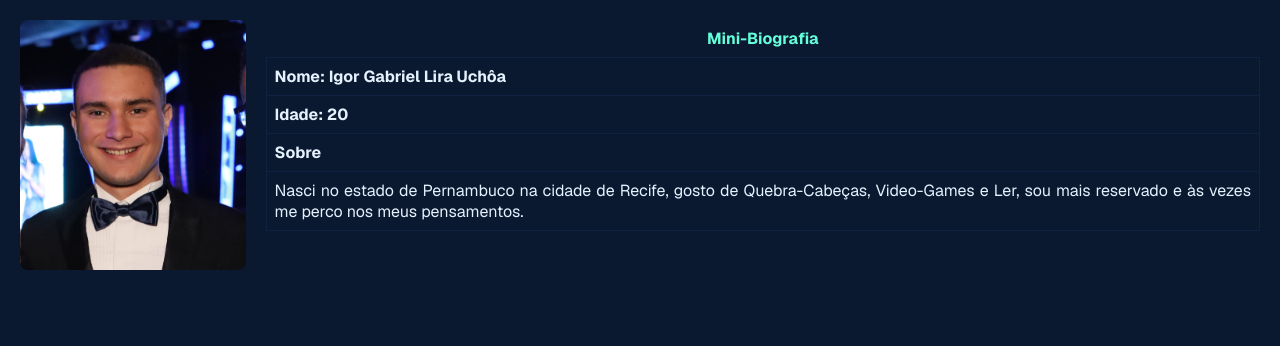
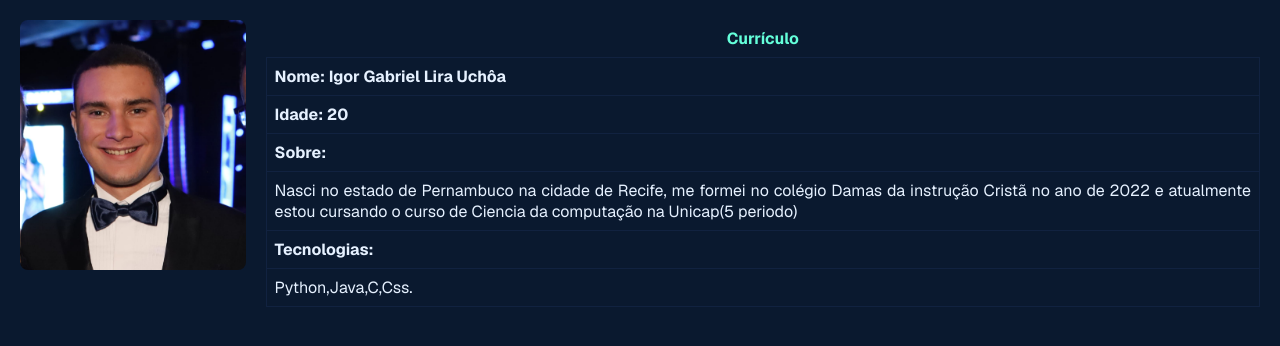
Before and after one commit to Igor2427/Atividade-individual1, a Next.js app in the folder avaliacao/: page / in a window 1280 px wide. Shown: the top 346 px of the page. Built offline with nearby package versions, Linux system fonts and the light colour scheme.

Commit message:
adicionando coisas

```diff
--- a/avaliacao/app/page.js
+++ b/avaliacao/app/page.js
@@ -15,7 +15,7 @@ export default function Home() {
 
       <table border="1" style={{ borderCollapse: "collapse" }}>
         <caption style={{ captionSide: "top", fontWeight: "bold", padding: "8px" }}>
-          Mini-Biografia
+          Currículo
         </caption>
         <tbody>
           <tr>
@@ -25,13 +25,23 @@ export default function Home() {
             <th style={{ padding: "8px", textAlign: "left" }}>Idade: 20</th>
           </tr>
           <tr>
-            <th style={{ padding: "8px", textAlign: "left" }}>Sobre</th>
+            <th style={{ padding: "8px", textAlign: "left" }}>Sobre:</th>
           </tr>
           <tr>
             <td style={{ padding: "8px", textAlign: "justify" }}>
-              Nasci no estado de Pernambuco na cidade de Recife, gosto de Quebra-Cabeças, Video-Games e Ler, sou mais reservado e às vezes me perco nos meus pensamentos.
+              Nasci no estado de Pernambuco na cidade de Recife, me formei no colégio Damas da instrução Cristã no ano de 2022 e atualmente estou cursando o curso de Ciencia da computação na Unicap(5 periodo)
+
             </td>
           </tr>
+          <tr>
+            <th style={{ padding: "8px", textAlign: "left" }}>Tecnologias:</th>
+          </tr>
+          <tr>
+            <td style={{ padding: "8px", textAlign: "justify" }}>
+              Python,Java,C,Css.
+
+            </td>
+             </tr>
         </tbody>
       </table>
     </div>
```
